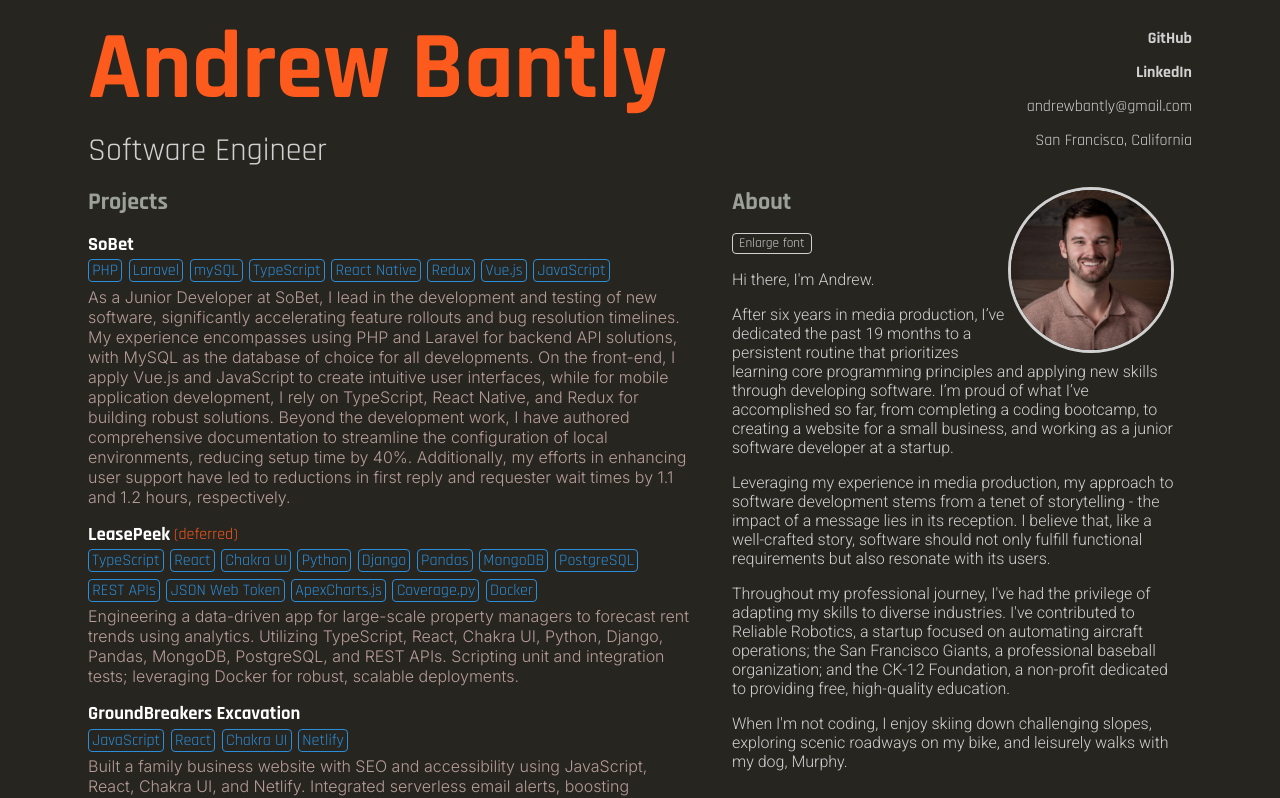
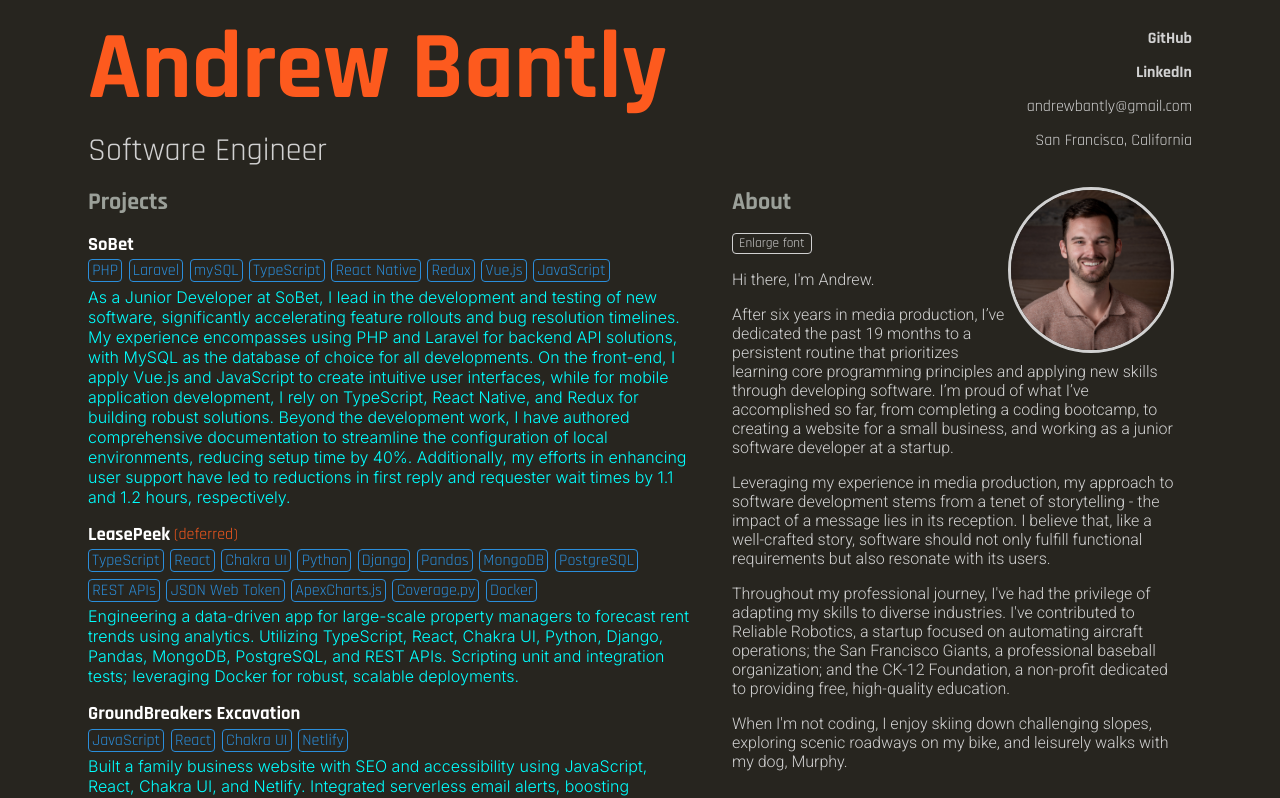
Before and after one commit to andrewbantly/portfolio, a Next.js app: page / in a window 1280 px wide. Shown: the top 798 px of the page. Built offline with nearby package versions, Linux system fonts and the light colour scheme.

Commit message:
color add

```diff
--- a/styles/Projects.module.css
+++ b/styles/Projects.module.css
@@ -42,7 +42,8 @@
     font-family: "Inter", sans-serif;
     font-weight: 300;
     font-style: normal;
-    font-size: 1 rem;
+    /* font-size: 1 rem; */
+    color: aqua;
 }
 
 @media screen and (max-width: 662px) {
```
